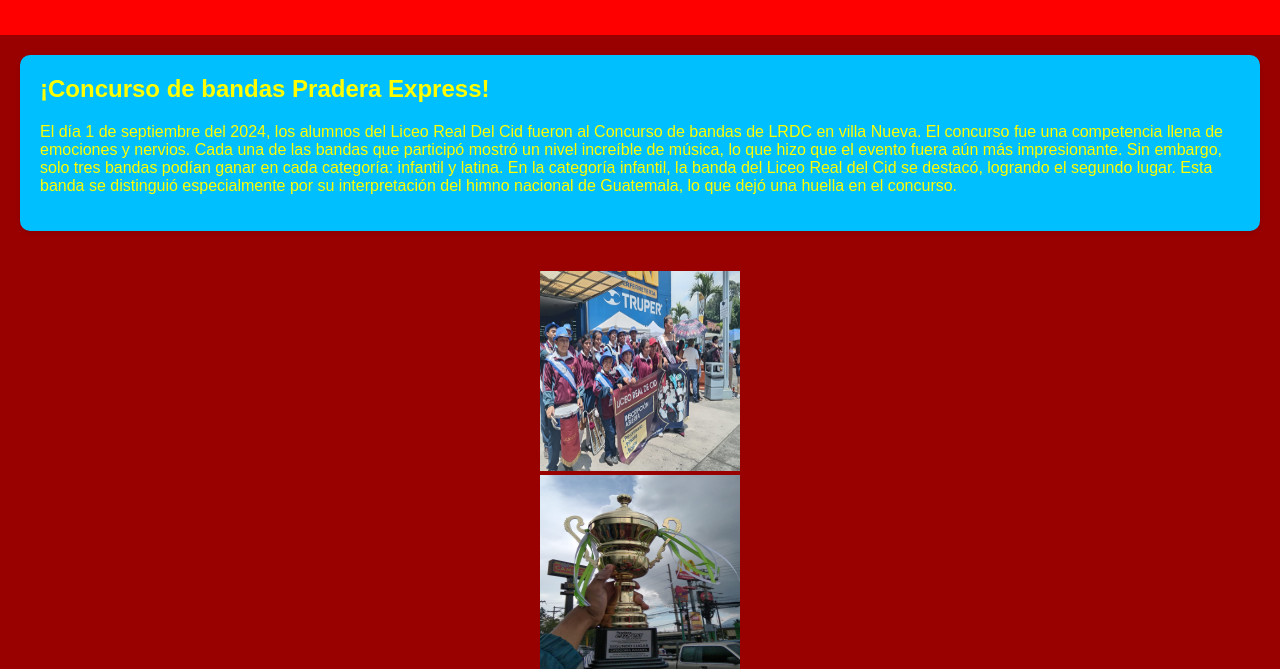
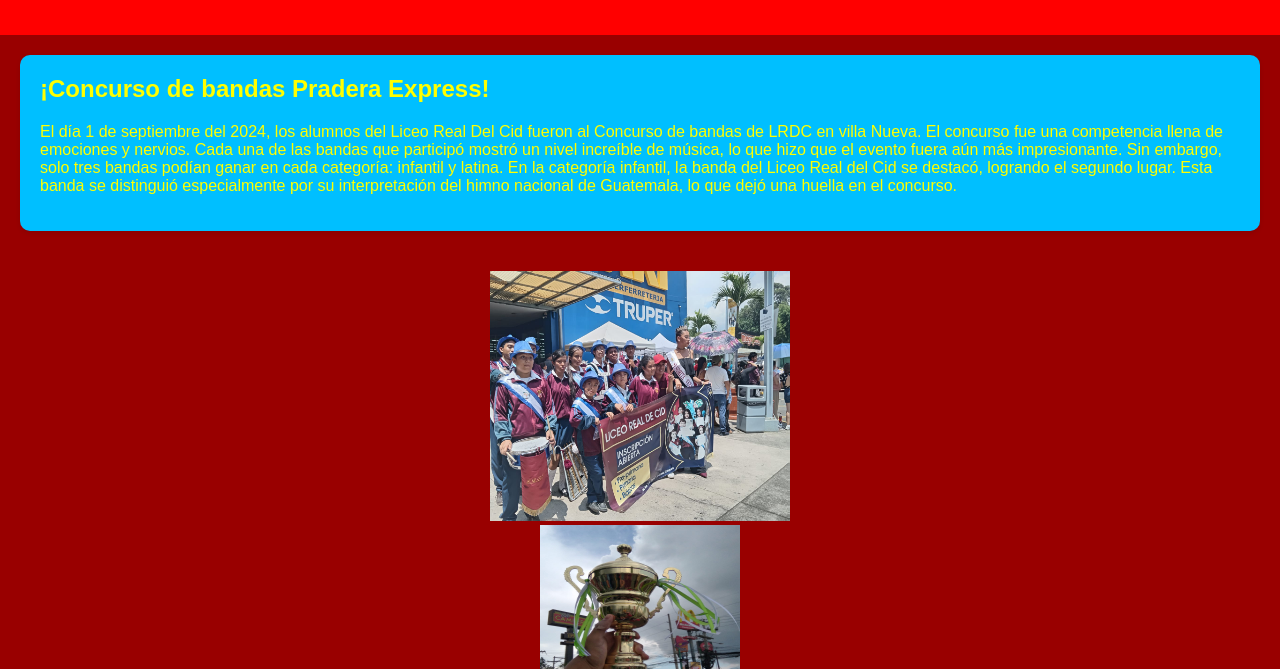
Before and after one commit to profehen/ACTIVIDADES-PATRIAS, a plain HTML site: page index.html in a window 1280 px wide. Shown: the part 131-800 px from the top of the page. Drawn offline with Linux system fonts and the light colour scheme.

Commit message:
Actualizar index.html

```diff
--- a/index.html
+++ b/index.html
@@ -113,7 +113,7 @@ El concurso fue una competencia llena de emociones y nervios. Cada una de las ba
 </section>
 
 <center>
-    <img src="pradera.jpg" width="200" height="200"/>
+    <img src="pradera.jpg" width="300" height="250"/>
 </center>
 
 <center>
```
